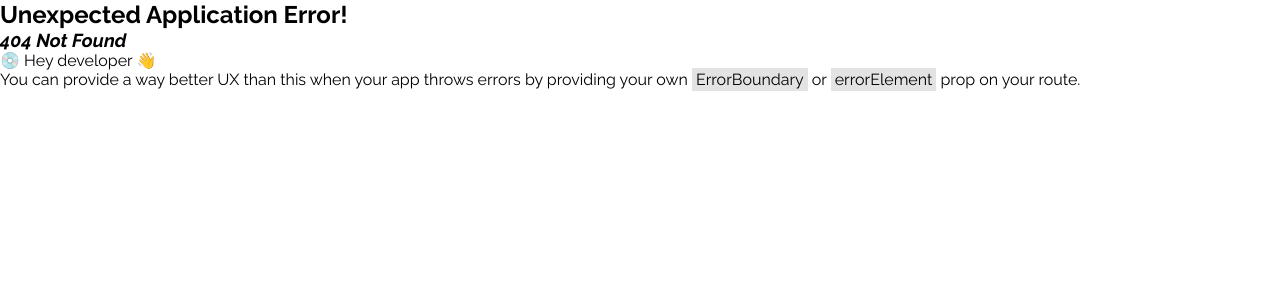
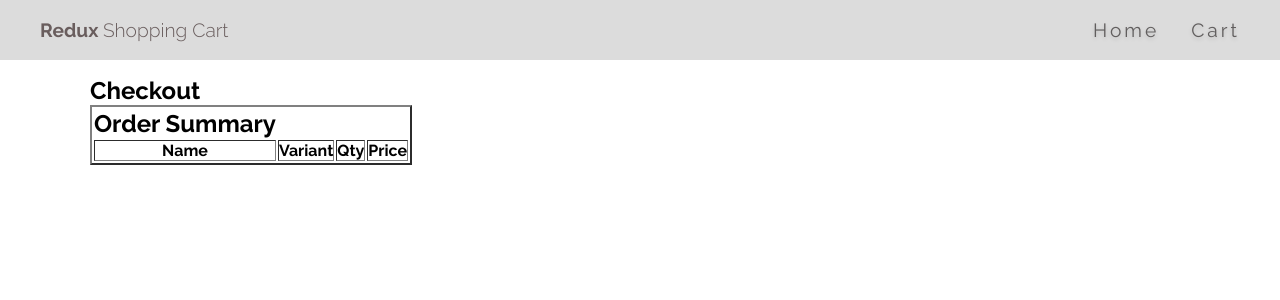
Before and after one commit to Shubamium/Redux-ShoppingCart, a React (Vite) app: page /checkout in a window 1280 px wide. Before the commit this address had no page. Shown: the top 300 px of the page. Built offline with nearby package versions, Linux system fonts and the light colour scheme.

Commit message:
Add the checkout page and order summary

```diff
--- a/src/main.jsx
+++ b/src/main.jsx
@@ -7,6 +7,7 @@ import { RouterProvider, createBrowserRouter } from 'react-router-dom'
 import Listing from './page/listing.jsx'
 import Cart from './page/Cart.jsx'
 import DetailedProduct from './page/DetailedProduct.jsx'
+import Checkout from './page/Checkout.jsx'
 
 const router = createBrowserRouter([
   {
@@ -26,6 +27,9 @@ const router = createBrowserRouter([
       {
         path:'/product/:prodId',
         element:<DetailedProduct/>
+      },{
+        path:'/checkout',
+        element:<Checkout/>
       }
     ]
   }
--- a/src/page/Cart.jsx
+++ b/src/page/Cart.jsx
@@ -57,7 +57,7 @@ const Cart = () => {
                             <p className="price">${price}</p>
                         </div>
                         <div>
-                          <button className="btn">Checkout</button>
+                         <Link to={'/checkout'}> <button className="btn" disabled={cart.length === 0}>Checkout</button></Link>
                         </div>
                     </div>
                 </div>
--- /dev/null
+++ b/src/page/Checkout.jsx
@@ -0,0 +1,78 @@
+import React from 'react'
+import { useSelector } from 'react-redux'
+
+function Checkout() {
+
+    const carts = useSelector((state)=>state.cart);
+
+    return (
+        <div id="checkout">
+            <h2>Checkout</h2>
+            <OrderSummary/>
+            <div className='action'>
+
+            </div>
+
+        </div>
+    )
+}
+
+function OrderSummary(){
+    const carts = useSelector((state)=>state.cart);
+    const productData = useSelector((state)=>state.products);
+
+    const getProductData = (prodId) =>{
+        const findIndex = productData.findIndex((prod) => prod.id === prodId)
+        return productData[findIndex] || null;
+    }
+    function renderOrderSummary(){
+        let toRender = [];
+        // For each cart
+        carts.forEach(cart => {
+            // Add the cart data and variant to render list
+            const thisProduct = getProductData(cart.productId);
+            const data = cart.qty.map((cartQty,index)=>(
+                <tr key={index} className='order-summary'>
+                    <td>
+                          { thisProduct && thisProduct.name}
+                    </td>
+                    <td>
+                         <span>{thisProduct.variants[cartQty.variant].color}</span> - <span>{thisProduct.variants[cartQty.variant].size}</span>
+                    </td>
+                    <td>
+                        {cartQty.amount}
+                    </td>
+                    <td>
+                       ${thisProduct && (thisProduct.price*cartQty.amount).toFixed(2)}
+                    </td>
+                </tr>
+            ));
+
+            toRender.push(...data);
+        })
+        return toRender;
+    }
+    return(
+        <table className='payment-info' border='2px'>
+                <thead>
+                 <h2>Order Summary</h2>
+                </thead>
+                <tr>
+                    <th>
+                            Name
+                    </th>
+                    <th>
+                            Variant
+                    </th>
+                    <th>
+                            Qty
+                    </th>
+                    <th>
+                        Price
+                    </th>
+                </tr>
+                {renderOrderSummary()}
+        </table>
+    )
+}
+export default Checkout
--- a/src/style/index.scss
+++ b/src/style/index.scss
@@ -30,6 +30,10 @@ body {
     &:hover{
         scale: 1.02;
         cursor: pointer;
+    }
+    &:disabled{
+        opacity: .5;
+        scale: .9;
     }
 }
 
@@ -509,3 +513,9 @@ header{
         }
     }
 }
+
+
+
+#checkout {
+
+}
```
